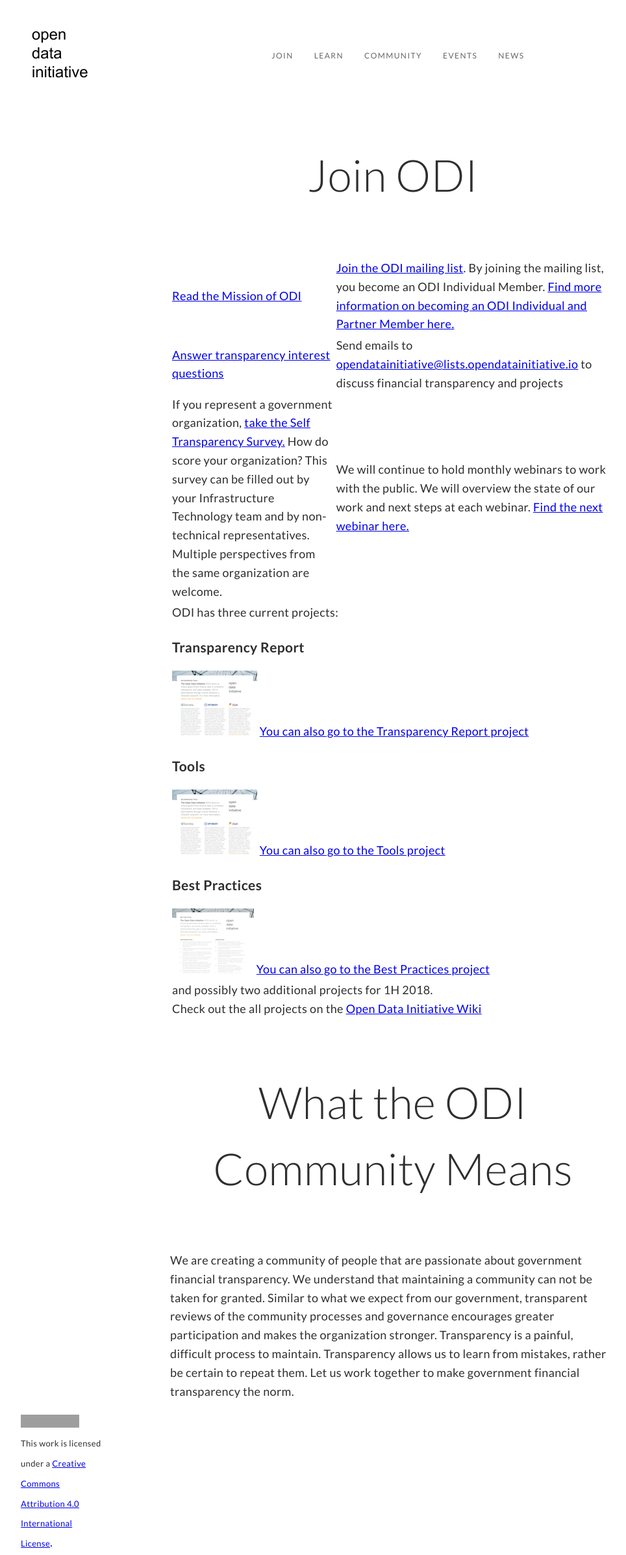
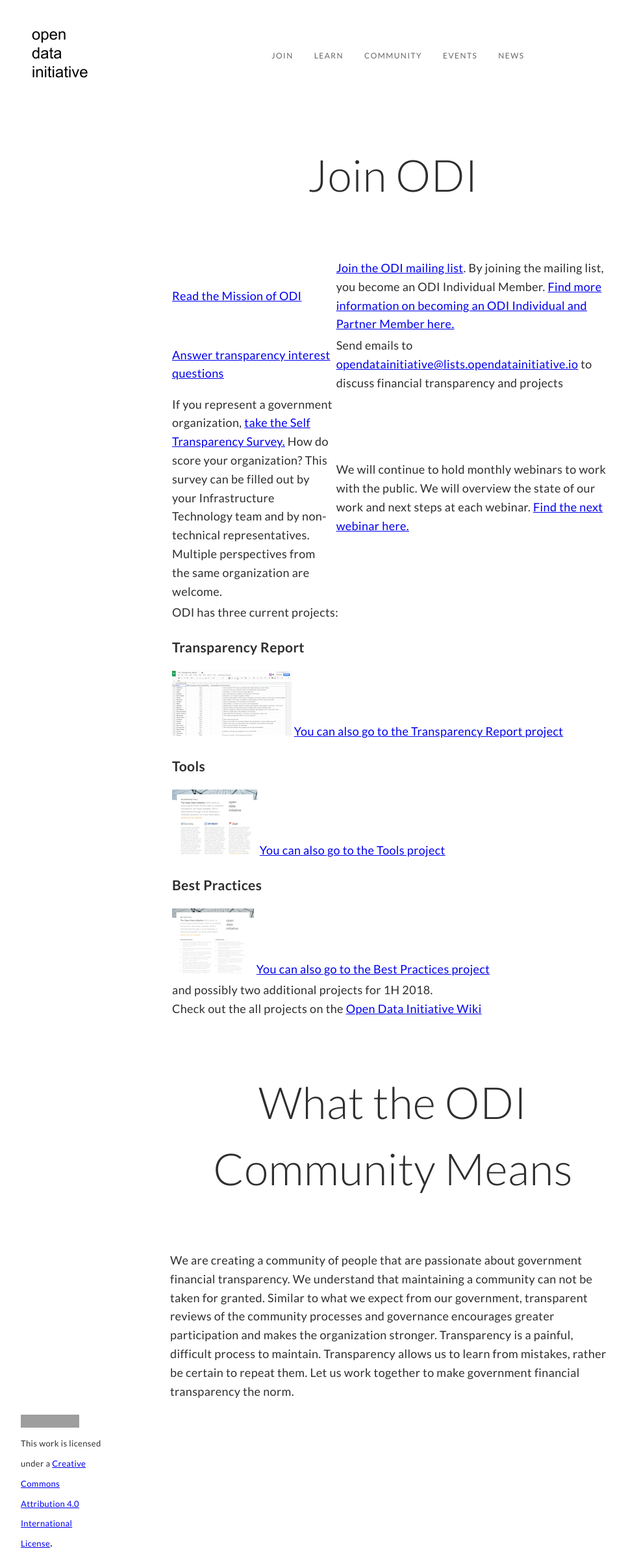
Before and after one commit to opendatainitiative/opendatainitiative.github.io, a Jekyll site: the page built from join.md, in a window 1280 px wide. Shown: the whole page at 65% size, without its empty margins (35-999 px from the left). Built offline with Jekyll 4.4.1, drawn with Linux system fonts in a browser that asks for light colours; grey boxes are pictures that could not be loaded.

Commit message:
update icon on join.md

```diff
--- a/join.md
+++ b/join.md
@@ -30,7 +30,7 @@ title: Join
    </tr>
    <tr>
       <td colspan="2"><h3>Transparency Report</h3>
-      <a href="https://docs.google.com/spreadsheets/d/1xUCq0jGeQjpt2noZF7d28wEglzHBIFxemSs3eBZTyiw/edit?usp=sharing"><img src="/assets/img/tools_icon.png" alt="ODI Transparency Report"></a>
+      <a href="https://docs.google.com/spreadsheets/d/1xUCq0jGeQjpt2noZF7d28wEglzHBIFxemSs3eBZTyiw/edit?usp=sharing"><img src="/assets/img/transparency_report_icon.png" alt="ODI Transparency Report"></a>
       <a href="http://wiki.opendatainitiative.io/Projects/Transparency_Report">You can also go to the Transparency Report project</a></td>
    </tr>
    <tr>
```
